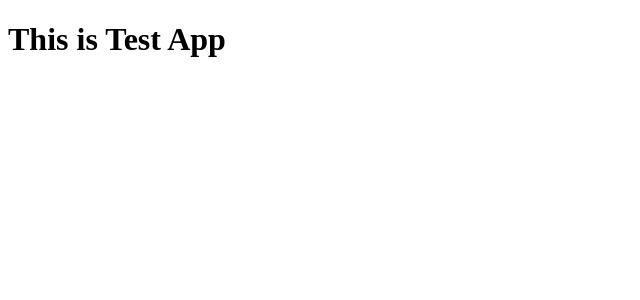
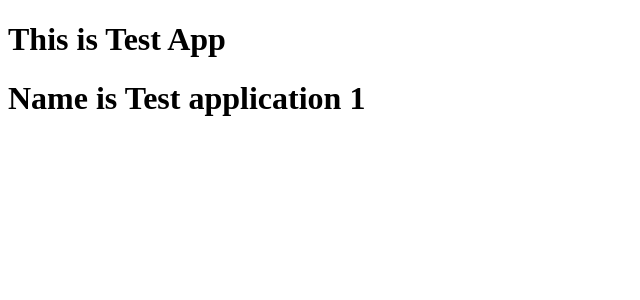
Before and after one commit to metaSchema8/testApplication1, an Angular app: page / in a window 1280 px wide. Shown: the top 300 px of the page, without its empty margins (0-640 px from the left). Built offline with nearby package versions, Linux system fonts and the light colour scheme.

Commit message:
Second Change

```diff
--- a/src/app/app.component.html
+++ b/src/app/app.component.html
@@ -1 +1,2 @@
 <h1>This is Test App</h1>
+<h1>Name is Test application 1</h1>
```
